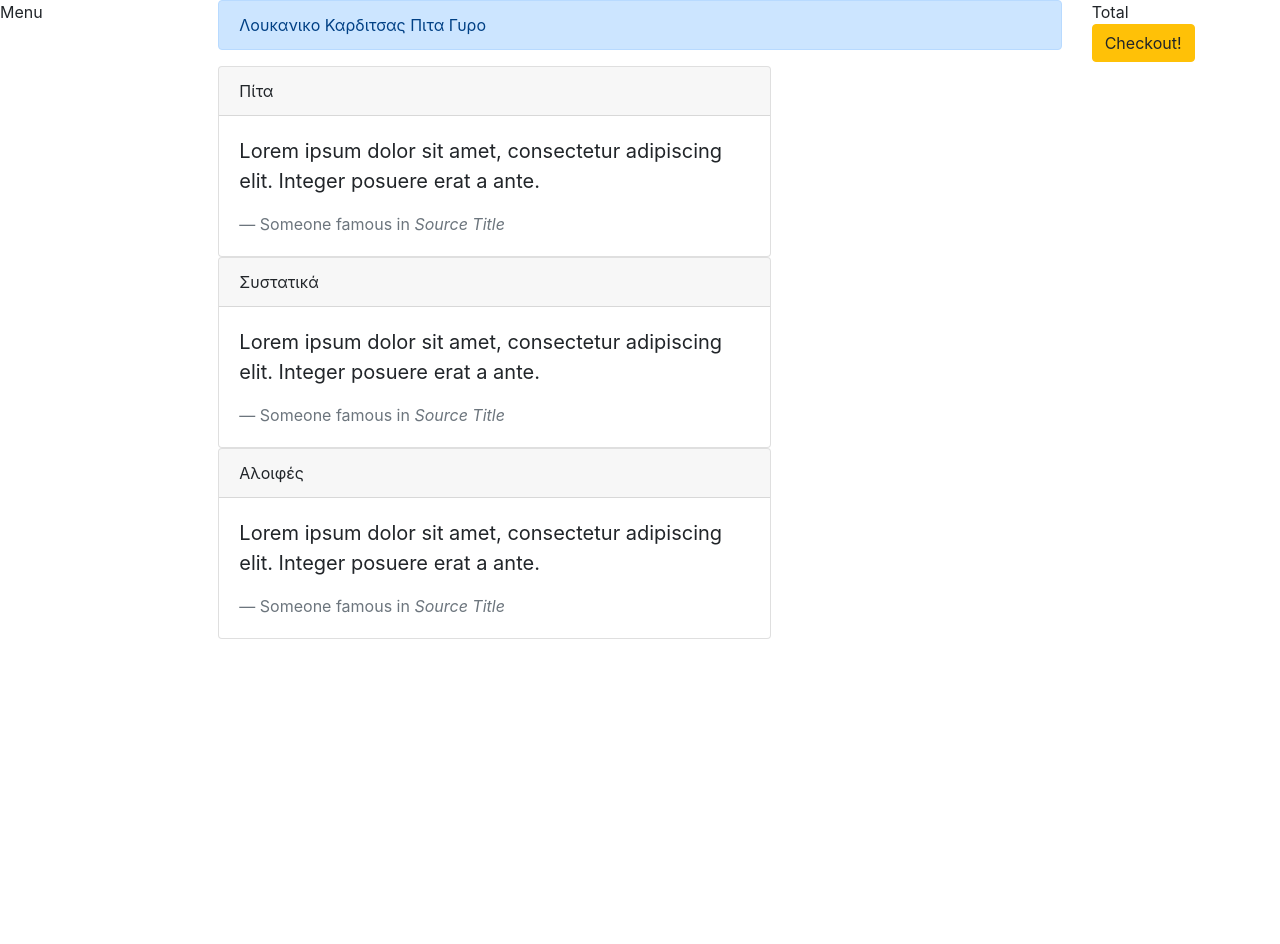
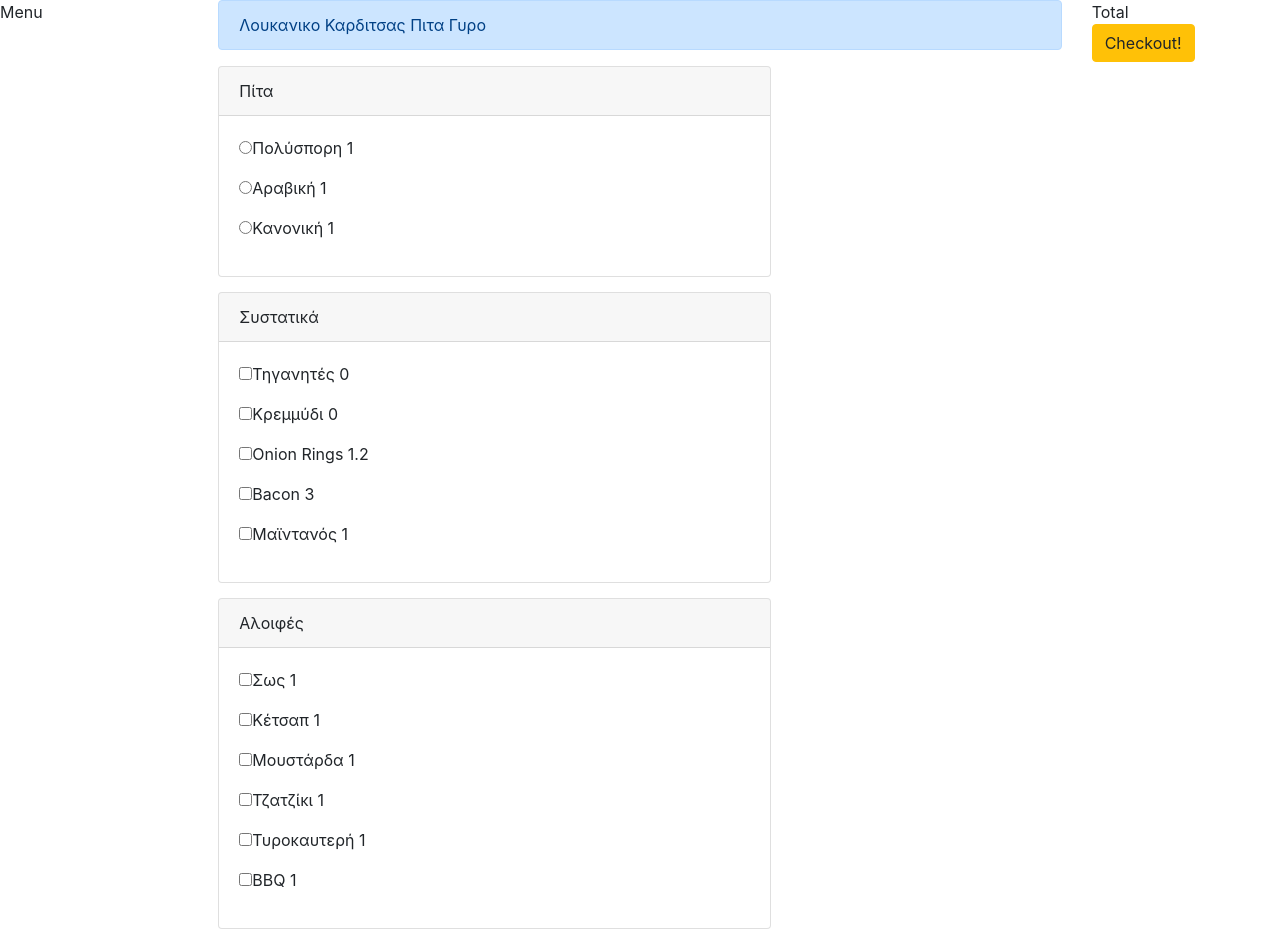
Before and after one commit to MrRisoni/foodie-ui, a React (Create React App) app: page / in a window 1280 px wide. Before the commit the page ends 800 px from the top, so only its background shows below. Built offline with nearby package versions, Linux system fonts and the light colour scheme.

Commit message:
allow many

```diff
--- a/src/App.js
+++ b/src/App.js
@@ -21,7 +21,11 @@ function App() {
 
 {masa.food.foodparts.map(fdPart => {
                 return (
-                 <FoodPart key={fdPart.id} name={fdPart.name} id={fdPart.id}/>
+                 <FoodPart key={fdPart.id}
+                 name={fdPart.name}
+                 ingredients={fdPart.ingredientsList}
+                 allowMany={fdPart.allow_many}
+                 id={fdPart.id}/>
               )
             })}
             </div>
--- a/src/FoodPart.js
+++ b/src/FoodPart.js
@@ -1,8 +1,9 @@
 import React from 'react';
 
 function FoodPart(props) {
+
   return (
-    <section>
+    <section className="foodPart">
         <div className="row">
                   <div className="col-8">
                     <div  key={props.id} className="card">
@@ -10,10 +11,29 @@ function FoodPart(props) {
                 {props.name}
                 </div>
                 <div className="card-body">
-                  <blockquote className="blockquote mb-0">
-                    <p>Lorem ipsum dolor sit amet, consectetur adipiscing elit. Integer posuere erat a ante.</p>
-                    <footer className="blockquote-footer">Someone famous in <cite title="Source Title">Source Title</cite></footer>
-                  </blockquote>
+
+                {props.allowMany ==1 &&
+
+
+                    props.ingredients.map(ingr => {
+                        return (<p> <input type="checkbox" id="vehicle1" name="vehicle1" value="Bike"/>
+                         {ingr.name} {ingr.price}</p>)
+                    })
+                }
+
+
+                    {props.allowMany ==0 &&
+
+
+                    props.ingredients.map(ingr => {
+                        return (<p> <input type="radio" id="vehicle1" name="vehicle1" value="Bike"/>
+                        {ingr.name} {ingr.price}</p>)
+                    })
+                    }
+
+
+
+
                 </div>
                 </div>
                 </div>
--- a/src/index.css
+++ b/src/index.css
@@ -11,3 +11,7 @@ code {
   font-family: source-code-pro, Menlo, Monaco, Consolas, 'Courier New',
     monospace;
 }
+
+.foodPart {
+  margin-bottom: 15px;
+}
```
